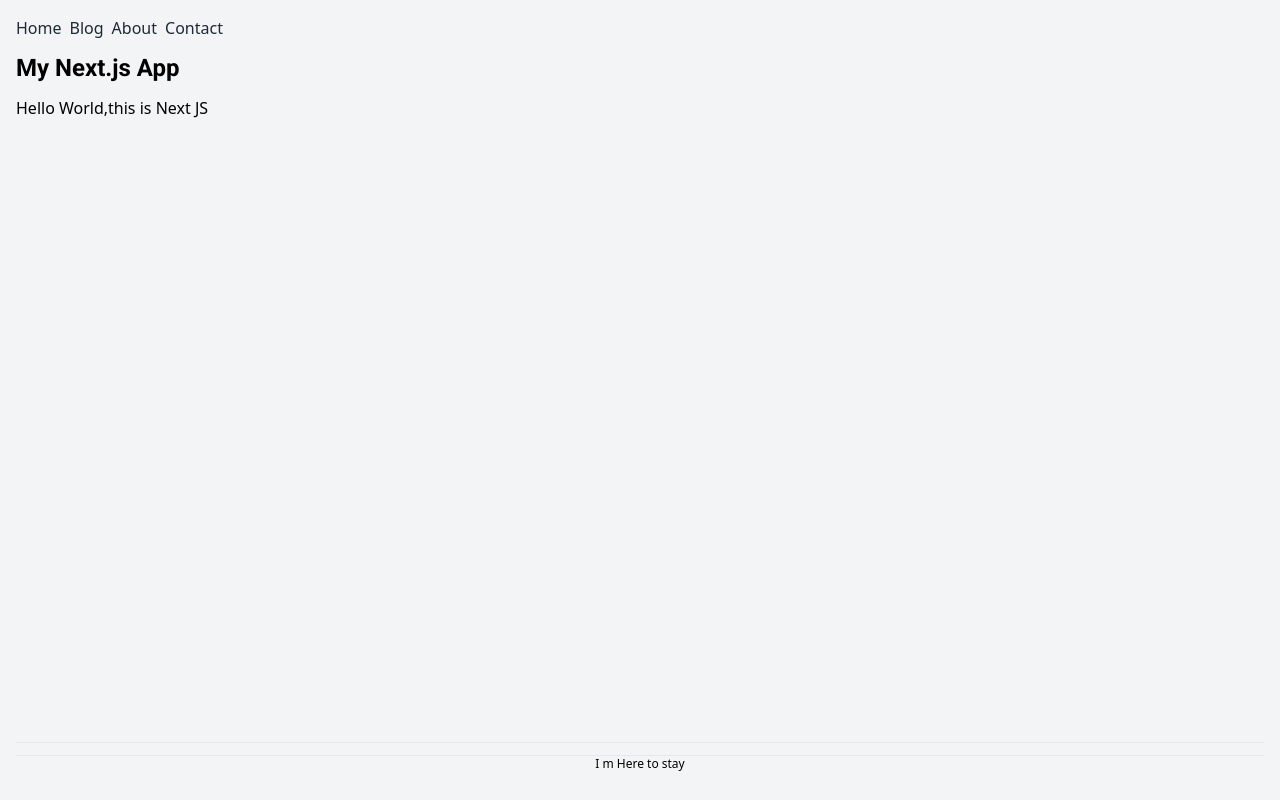
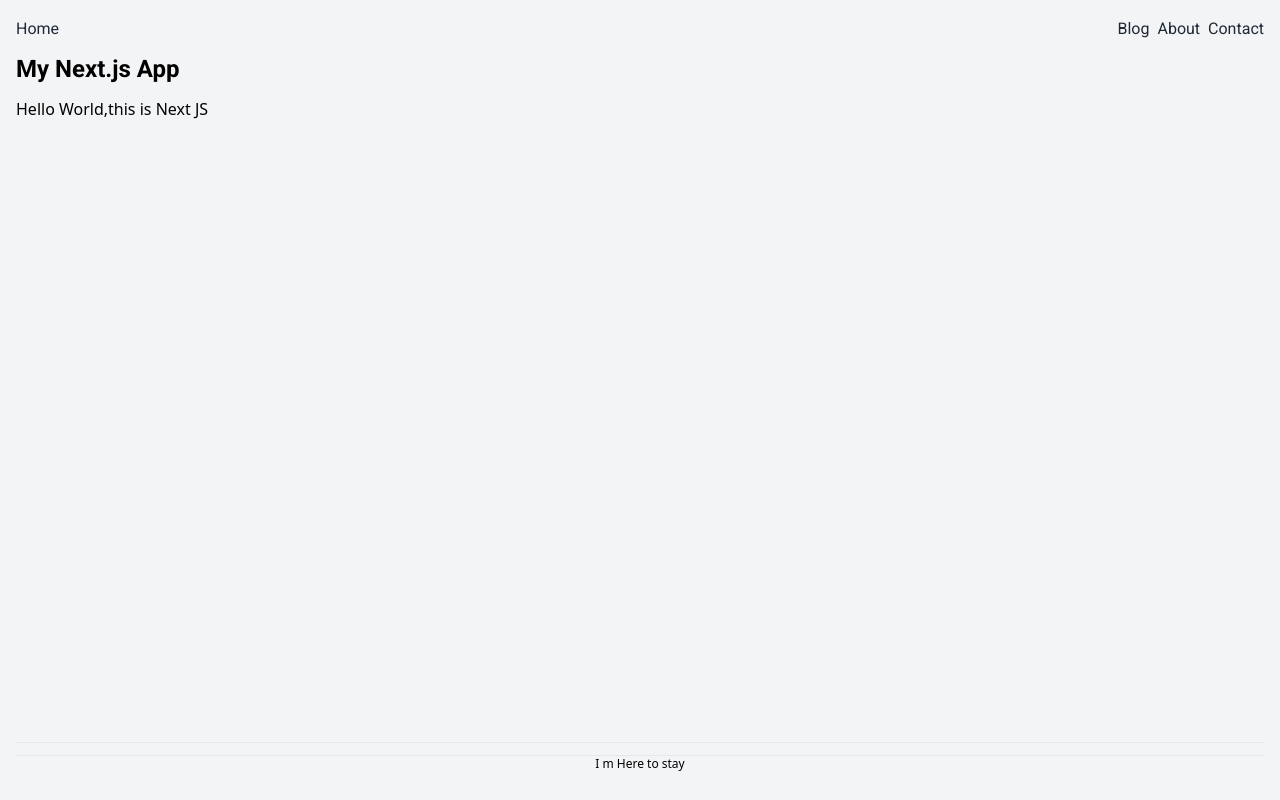
Before and after one commit to bgsdewo/Next.js_With_Headless_CMS, a Next.js app in the folder learn-nextjs/: page / in a window 1280 px wide. Built offline with nearby package versions, Linux system fonts and the light colour scheme.

Commit message:
Menggunakan Font Variable Dengan Tailwindcss

```diff
--- a/learn-nextjs/app/fonts.js
+++ b/learn-nextjs/app/fonts.js
@@ -3,4 +3,5 @@ import { Roboto } from "next/font/google";
 export const roboto = Roboto({
   weight: ["400", "700"],
   subsets: ["latin"],
+  variable: "--font-roboto",
 });
--- a/learn-nextjs/app/layout.jsx
+++ b/learn-nextjs/app/layout.jsx
@@ -1,8 +1,9 @@
+import { roboto } from "./fonts";
 import Navbar from "../components/Navbar";
 import "./globals.css";
 export default function Layout({ children }) {
   return (
-    <html lang="en">
+    <html lang="en" className={roboto.variable}>
       <head>
         <title>LearnNextJs</title>
       </head>
--- a/learn-nextjs/components/Heading.jsx
+++ b/learn-nextjs/components/Heading.jsx
@@ -1,8 +1,3 @@
-import { roboto } from "@/app/fonts";
 export default function Heading({ children }) {
-  return (
-    <h1 className={`text-2xl font-bold pb-3 ${roboto.className}`}>
-      {children}
-    </h1>
-  );
+  return <h1 className="text-2xl font-bold pb-3 font-roboto">{children}</h1>;
 }
--- a/learn-nextjs/components/Navbar.jsx
+++ b/learn-nextjs/components/Navbar.jsx
@@ -4,17 +4,23 @@ export default function Navbar() {
     <nav>
       <ul className="flex gap-2">
         <li>
-          <Link href="/" className="text-gray-800 hover:underline">
+          <Link href="/" className="text-gray-800 font-roboto hover:underline">
             Home
           </Link>
         </li>
-        <li>
-          <Link href="/blog" className="text-gray-800 hover:underline">
+        <li className="ml-auto">
+          <Link
+            href="/blog"
+            className="text-gray-800 font-roboto hover:underline"
+          >
             Blog
           </Link>
         </li>
         <li>
-          <Link href="/about" className="text-gray-800 hover:underline">
+          <Link
+            href="/about"
+            className="text-gray-800 font-roboto hover:underline"
+          >
             About
           </Link>
         </li>
@@ -22,7 +28,7 @@ export default function Navbar() {
           <Link
             href="/contact"
             prefetch={false}
-            className="text-gray-800 hover:underline"
+            className="text-gray-800 font-roboto hover:underline"
           >
             Contact
           </Link>
--- a/learn-nextjs/tailwind.config.js
+++ b/learn-nextjs/tailwind.config.js
@@ -5,7 +5,11 @@ module.exports = {
     "./components/**/*.{js,ts,jsx,tsx,mdx}",
   ],
   theme: {
-    extend: {},
+    extend: {
+      fontFamily: {
+        roboto: ["var(--font-roboto)", "sans-serif"],
+      },
+    },
   },
   plugins: [],
 };
```
